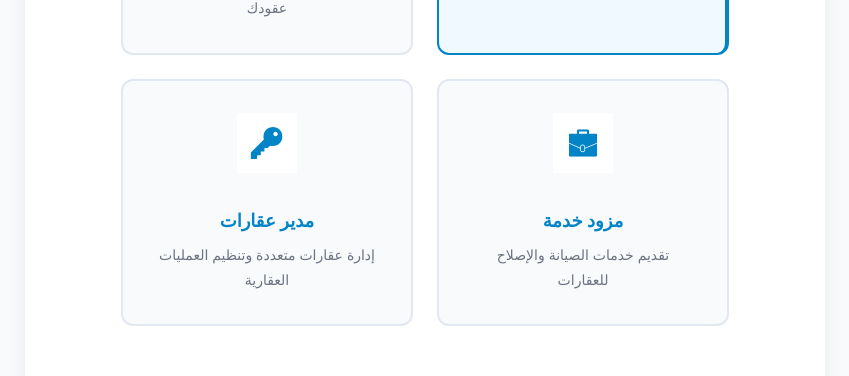
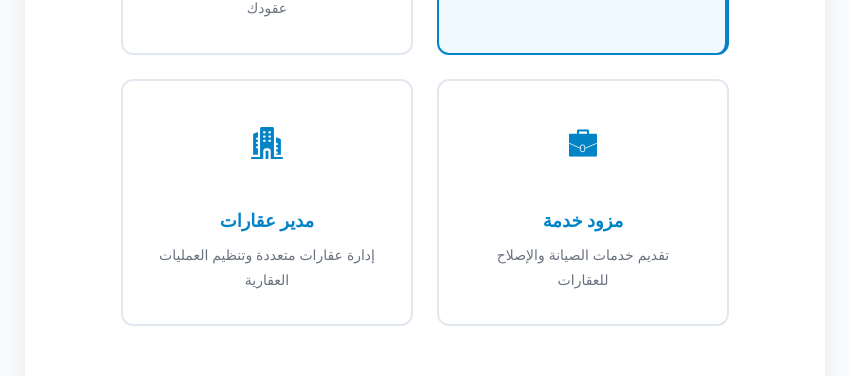
Before and after one commit to yaraabdullah/AmlakTech-Website, a Next.js app: page /signup in a window 1280 px wide. Shown: the part 796-1172 px from the top of the page, without its empty margins (215-1064 px from the left). Built offline with nearby package versions, Linux system fonts and the light colour scheme.

Commit message:
remove the white background

```diff
--- a/components/SignUpForm.tsx
+++ b/components/SignUpForm.tsx
@@ -43,7 +43,7 @@ export default function SignUpForm() {
       id: 'مدير عقارات',
       title: 'مدير عقارات',
       description: 'إدارة عقارات متعددة وتنظيم العمليات العقارية',
-      icon: '/icons/مستأجر.svg'
+      icon: '/icons/مدير عقارات.svg'
     }
   ]
 
--- a/styles/SignUpForm.module.css
+++ b/styles/SignUpForm.module.css
@@ -114,7 +114,7 @@
 }
 
 .userTypeCard {
-  background: var(--color-background-secondary);
+  background: white;
   border: 2px solid var(--color-border);
   border-radius: var(--border-radius-xl);
   padding: var(--spacing-xl);
```
